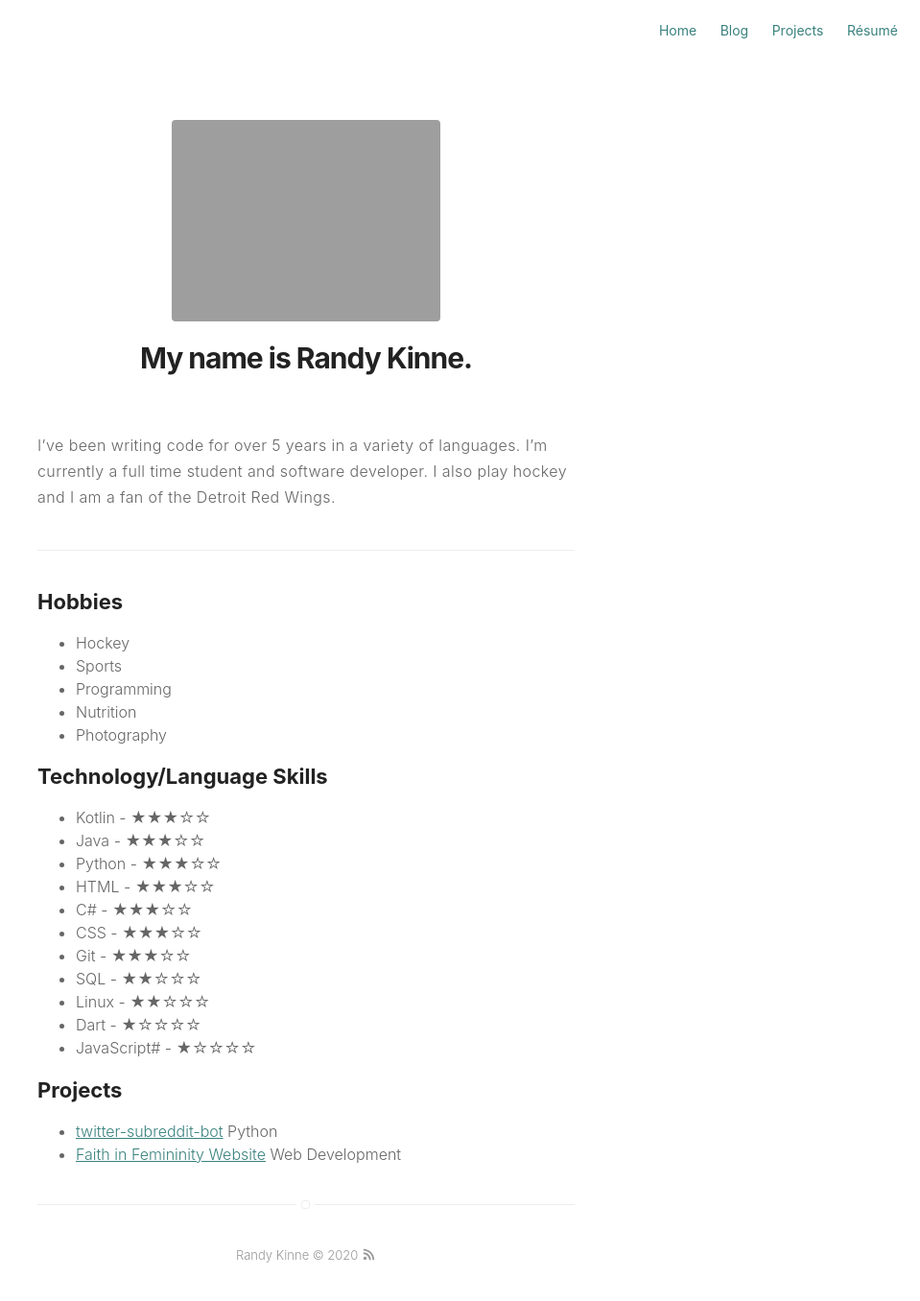
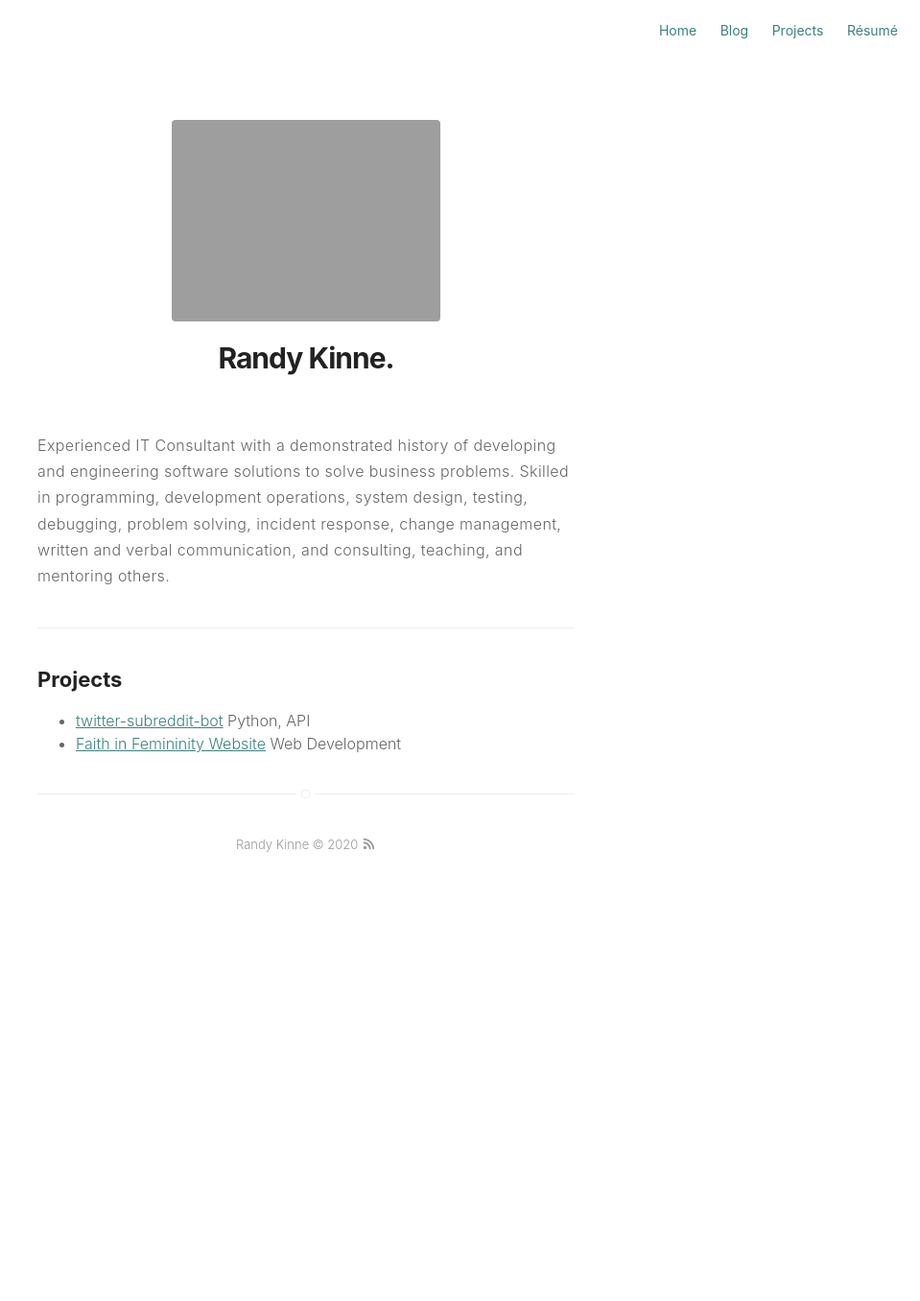
Before and after one commit to randykinne/randykinne.dev, a Jekyll site: the page built from about.md, in a window 1280 px wide. Shown: the whole page at 96% size, without its empty margins (321-1280 px from the left). Built offline with Jekyll 4.4.1, drawn with Linux system fonts in a browser that asks for light colours; after the commit the page ends 928 px from its top, so only the background shows below that.

Commit message:
Update about page
#13

```diff
--- a/about.md
+++ b/about.md
@@ -4,41 +4,15 @@ layout: page
 ---
 ![Profile Image]({{ site.url }}/{{ site.picture }})
 
-# My name is Randy Kinne.
+# Randy Kinne.
 
-I've been writing code for over 5 years in a variety of languages. I'm currently a full time student and software developer. I also play hockey and I am a fan of the Detroit Red Wings.
+Experienced IT Consultant with a demonstrated history of developing and engineering software solutions to solve business problems. Skilled in programming, development operations, system design, testing, debugging, problem solving, incident response, change management, written and verbal communication, and consulting, teaching, and mentoring others.
 
 ---
-
-<h2>Hobbies</h2>
-
-<ul class="skill-list">
-	<li>Hockey</li>
-	<li>Sports</li>
-	<li>Programming</li>
-	<li>Nutrition</li>
-	<li>Photography</li>
-</ul>
-
-<h2>Technology/Language Skills</h2>
-
-<ul class="skill-list">
-	<li>Kotlin - ★★★☆☆</li>
-	<li>Java - ★★★☆☆</li>
-	<li>Python - ★★★☆☆</li>
-    <li>HTML - ★★★☆☆</li>
-	<li>C# - ★★★☆☆</li>
-    <li>CSS - ★★★☆☆</li>
-	<li>Git - ★★★☆☆</li>
-	<li>SQL - ★★☆☆☆</li>
-	<li>Linux - ★★☆☆☆</li>
-	<li>Dart - ★☆☆☆☆</li>
-	<li>JavaScript# - ★☆☆☆☆</li>
-</ul>
 
 <h2>Projects</h2>
 
 <ul>
-	<li><a href="https://github.com/randykinne/twitter-subreddit-bot">twitter-subreddit-bot</a> Python</li>
+	<li><a href="https://github.com/randykinne/twitter-subreddit-bot">twitter-subreddit-bot</a> Python, API</li>
 	<li><a href="https://faithinfemininity.org">Faith in Femininity Website</a> Web Development</li>
 </ul>
```
